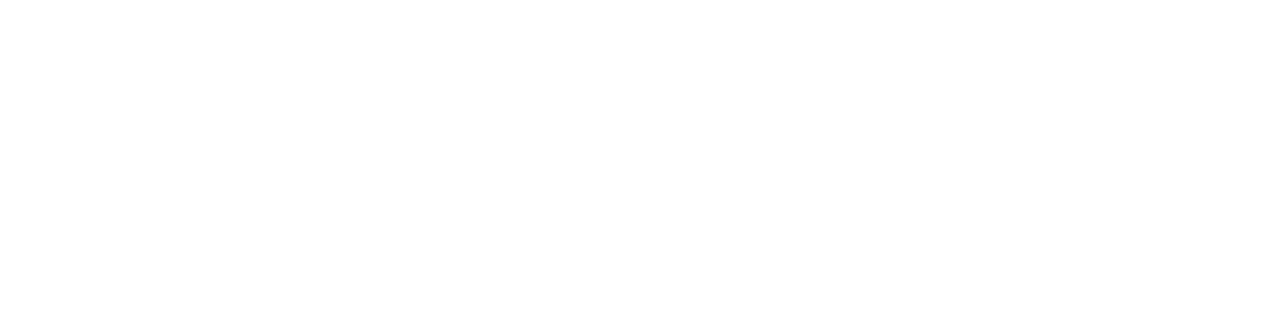
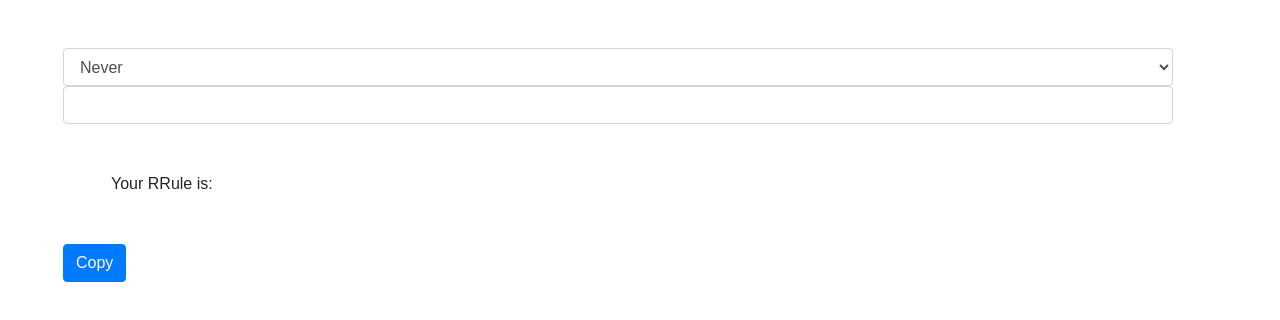
Before and after one commit to Fafruch/react-rrule-generator, a React (Create React App) app: page / in a window 1280 px wide. Shown: the top 320 px of the page. Built offline with nearby package versions, Linux system fonts and the light colour scheme.

Commit message:
Add bootstrap dependency and basic functionality

```diff
--- a/package.json
+++ b/package.json
@@ -3,6 +3,7 @@
   "version": "0.1.0",
   "private": true,
   "dependencies": {
+    "bootstrap": "^4.0.0-beta",
     "prop-types": "^15.6.0",
     "react": "^16.0.0",
     "react-dom": "^16.0.0",
--- a/src/components/End.js
+++ b/src/components/End.js
@@ -1,8 +1,36 @@
 import React from 'react';
+import PropTypes from 'prop-types';
 
-const End = () => (
+const End = ({ end, endDate, handleChange }) => (
   <div>
+
+    <form>
+      <select
+        className="form-control"
+        value={end}
+        onChange={event => handleChange('end', event.target.value)}
+      >
+        <option value="never">Never</option>
+        <option value="after">After</option>
+        <option value="onDate">On date</option>
+      </select>
+    </form>
+
+    <form>
+      <input
+        className="form-control"
+        value={endDate}
+        onChange={event => handleChange('endDate', event.target.value)}
+      />
+    </form>
+
   </div>
 );
 
+End.propTypes = {
+  end: PropTypes.string.isRequired,
+  endDate: PropTypes.string.isRequired,
+  handleChange: PropTypes.func.isRequired,
+};
+
 export default End;
--- a/src/components/RRule.js
+++ b/src/components/RRule.js
@@ -1,8 +1,24 @@
 import React from 'react';
+import PropTypes from 'prop-types';
 
-const Repeat = () => (
+const RRule = ({ rrule, isCopied, handleCopy }) => (
   <div>
+    <div className="m-5">
+      Your RRule is: <code>{rrule}</code>
+    </div>
+    <button
+      className={isCopied ? 'btn btn-secondary' : 'btn btn-primary'}
+      onClick={handleCopy}
+    >
+      {isCopied ? 'Copied' : 'Copy'}
+    </button>
   </div>
 );
 
-export default Repeat;
+RRule.propTypes = {
+  rrule: PropTypes.string.isRequired,
+  isCopied: PropTypes.bool.isRequired,
+  handleCopy: PropTypes.func.isRequired,
+};
+
+export default RRule;
--- a/src/components/RRuleContainer.js
+++ b/src/components/RRuleContainer.js
@@ -3,6 +3,7 @@ import React, { Component } from 'react';
 import Repeat from './Repeat';
 import End from './End';
 import RRule from './RRule';
+import computeRRule from '../utils/computeRRule';
 
 class RRuleContainer extends Component {
   constructor(props) {
@@ -18,24 +19,28 @@ class RRuleContainer extends Component {
       onTheMonth: '',
       end: '',
       endDate: '',
-      rrule: '',
+      isCopied: false,
     };
 
-    this.handleRepeatChange = this.handleRepeatChange.bind(this);
-    this.handleEndChange = this.handleEndChange.bind(this);
+    this.handleChange = this.handleChange.bind(this);
+    this.handleCopy = this.handleCopy.bind(this);
   }
 
-  handleRepeatChange(what, newValue) {
-    this.setState({ [what]: newValue });
+  handleChange(what, newValue) {
+    if (this.state[what] !== newValue) {
+      this.setState({ [what]: newValue, isCopied: false });
+    }
   }
 
-  handleEndChange(what, newValue) {
-    this.setState({ [what]: newValue });
+  handleCopy() {
+    if (!this.state.isCopied) {
+      this.setState({ isCopied: true });
+    }
   }
 
   render() {
     return (
-      <div>
+      <div className="container m-5">
 
         <Repeat
           repeatFrequency={this.state.repeatFrequency}
@@ -45,16 +50,20 @@ class RRuleContainer extends Component {
           onThe={this.state.onThe}
           onTheDay={this.state.onTheDay}
           onTheMonth={this.state.onTheMonth}
-          handleChange={this.handleRepeatChange}
+          handleChange={this.handleChange}
         />
 
         <End
           end={this.state.end}
           endDate={this.state.endDate}
-          handleChange={this.handleEndChange}
+          handleChange={this.handleChange}
         />
 
-        <RRule rrule={this.state.rrule} />
+        <RRule
+          rrule={computeRRule(this.state)}
+          isCopied={this.state.isCopied}
+          handleCopy={this.handleCopy}
+        />
 
       </div>
     );
--- a/src/styles/index.css
+++ b/src/styles/index.css
@@ -1,3 +1,5 @@
+@import '~bootstrap/dist/css/bootstrap.css';
+
 body {
   margin: 0;
   padding: 0;
--- /dev/null
+++ b/src/utils/computeRRule.js
@@ -0,0 +1,16 @@
+const computeRRule = ({
+  repeatFrequency,
+  repeatMode,
+  onMonth,
+  onDay,
+  onThe,
+  onTheDay,
+  onTheMonth,
+  end,
+  endDate,
+}) => {
+  // do some magic
+  return end + endDate;
+};
+
+export default computeRRule;
```
